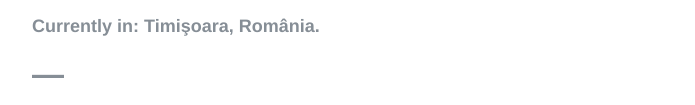
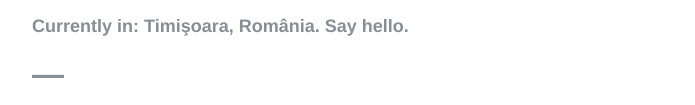
Before and after one commit to andreigyorfi/andreigyorfi.github.io, a plain HTML site: page index.html in a window 1280 px wide. Shown: the part 485-590 px from the top of the page, without its empty margins (0-695 px from the left). Drawn offline with Linux system fonts and the light colour scheme.

Commit message:
Add location and email links

```diff
--- a/index.html
+++ b/index.html
@@ -16,7 +16,7 @@
             <p>Multidisciplinary designer with a passion for technology and human-computer interaction. MSc in advanced computing systems. Perfectionist. Supermodernist.</p>
             <p>Available for hire as a no-nonsense design consultant.</p>
             <p class="small">Specialities: Comprehensive experience in every aspect of small- and large-scale digital product design for mobile and web, including, but not limited to, requirements engineering, discovery and ideation, UI/UX design, prototyping, developing pattern libraries and design systems.</p>
-            <p class="small">Currently in: Timişoara, România.</p>
+            <p class="small"><a href="https://www.google.ro/maps/place/Timi%C8%99oara/@45.7410432,21.1465505,12z/data=!3m1!4b1!4m5!3m4!1s0x4745677dcb0fb5a7:0x537faf6473936749!8m2!3d45.7488993!4d21.2086773" target="_blank" title="Map of Timişoara, România">Currently in: Timişoara, România.</a> <a href="mailto:andgyorfi@gmail.com" title="Email works every time">Say hello.</a></p>
             &mdash;
             <p class="serif">For the past 14 years, I have been working directly with a variety of companies and nonprofits. Some were large, well-established businesses, others were just starting up. Their challenges were very different, but they all stayed true to one clear vision: solving real problems, all the while facilitating delightful experiences for people. This kind of vision has continued to resonate with me ever since. After all, this is the ultimate goal of <em>Design.</em></p>
             &mdash;
```
